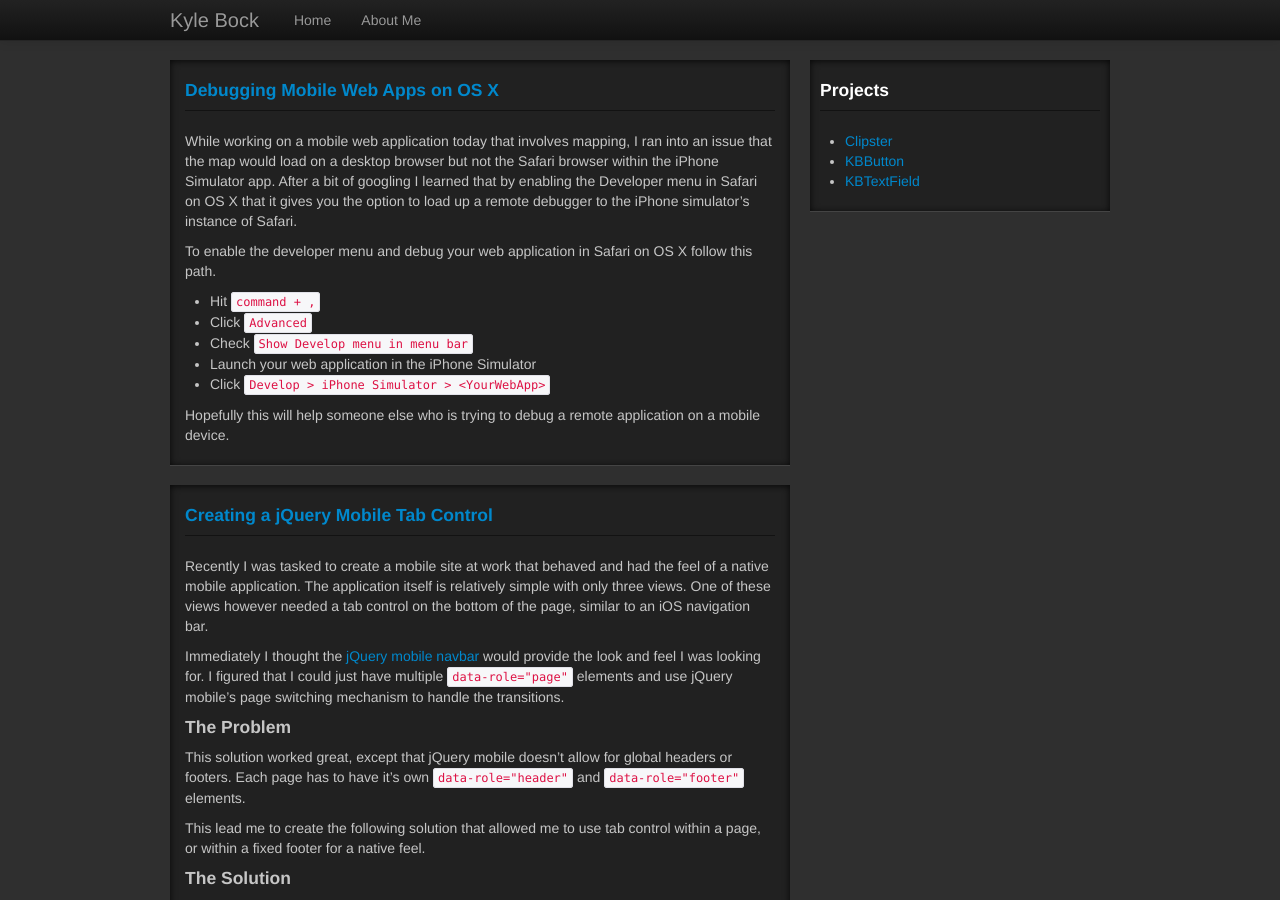
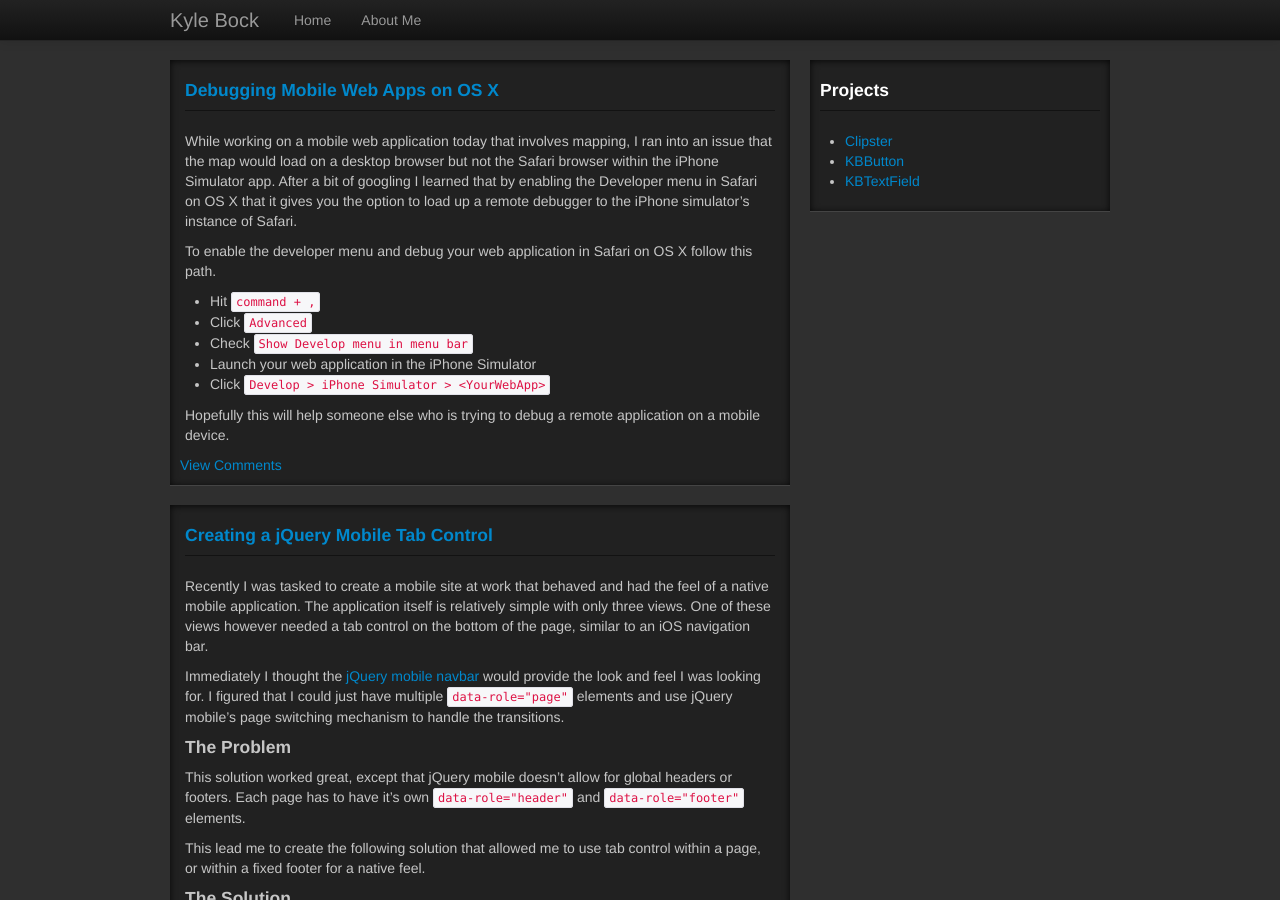
Before and after one commit to frsilent/kwbock.github.com, a Jekyll site: the page built from index.html, in a window 1280 px wide and 900 px high. Built offline with Jekyll 4.4.1, drawn with Linux system fonts in a browser that asks for light colours; the list of posts is cut into pages by our own code; some of the changed text lies outside the part shown.

Commit message:
adding comments link

```diff
--- a/_layouts/post.html
+++ b/_layouts/post.html
@@ -16,6 +16,7 @@ show_about: False
     </footer>
   </article>
   <div class="well">
+    <a id="comments"></a>
     {% if page.comments %}
       <div id="disqus_thread"></div>
       <script type="text/javascript">
--- a/index.html
+++ b/index.html
@@ -15,6 +15,7 @@ show_about: False
             {{ post.content }}
         </div>
         <footer>
+            <a href="{{ post.url }}#comments">View Comments</a>
         </footer>
     </article>
     {% endfor %}
```
